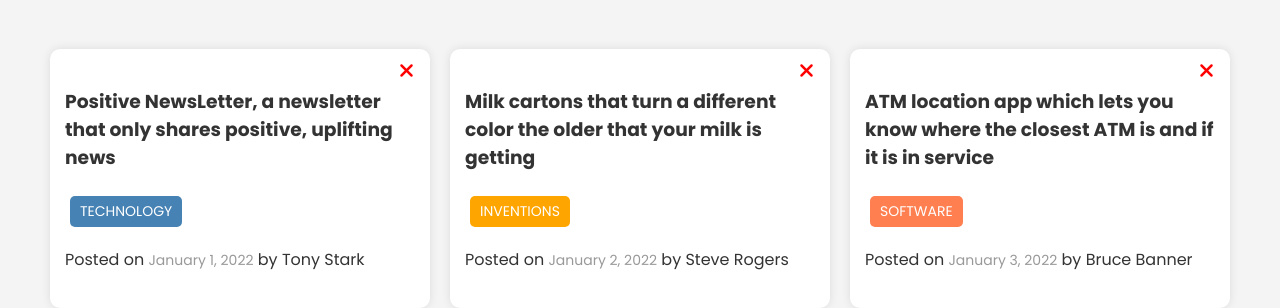
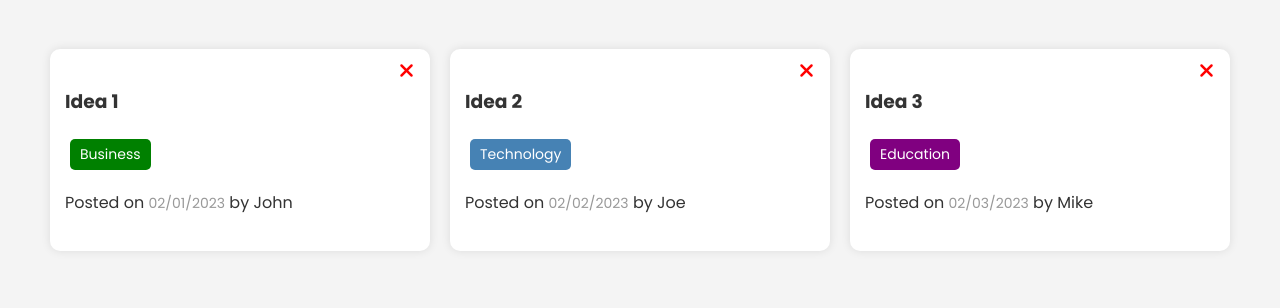
Before and after one commit to avcat/randomideas, a website built with webpack: page client/src/index.html in a window 1280 px wide. Shown: the part 90-398 px from the top of the page. Built offline with nearby package versions, Linux system fonts and the light colour scheme.

Commit message:
Added IdeaList. Added output of cards with the data.

```diff
--- /dev/null
+++ b/client/src/components/IdeaList.js
@@ -0,0 +1,52 @@
+class IdeaList {
+  constructor() {
+    this._ideaListEL = document.querySelector('#idea-list');
+    this._ideas = [
+      {
+        id: 1,
+        text: 'Idea 1',
+        tag: 'Business',
+        username: 'John',
+        date: '02/01/2023',
+      },
+      {
+        id: 2,
+        text: 'Idea 2',
+        tag: 'Technology',
+        username: 'Joe',
+        date: '02/02/2023',
+      },
+      {
+        id: 3,
+        text: 'Idea 3',
+        tag: 'Education',
+        username: 'Mike',
+        date: '02/03/2023',
+      },
+    ];
+  }
+
+  render() {
+    this._ideaListEL.innerHTML = this._ideas
+      .map((idea) => {
+        return `
+          <div class="card">
+            <button class="delete"><i class="fas fa-times"></i></button>
+            <h3>
+              ${idea.text}
+            </h3>
+            <p class="tag tag-${idea.tag.toLowerCase()}">
+              ${idea.tag}
+            </p>
+            <p>
+              Posted on <span class="date">${idea.date}</span> by
+              <span class="author">${idea.username}</span>
+            </p>
+          </div>
+        `;
+      })
+      .join('');
+  }
+}
+
+export default IdeaList;
--- a/client/src/index.html
+++ b/client/src/index.html
@@ -14,44 +14,7 @@
       </button>
     </header>
     <div class="container">
-      <div id="idea-list" class="ideas">
-        <div class="card">
-          <button class="delete"><i class="fas fa-times"></i></button>
-          <h3>
-            Positive NewsLetter, a newsletter that only shares positive,
-            uplifting news
-          </h3>
-          <p class="tag tag-technology">TECHNOLOGY</p>
-          <p>
-            Posted on <span class="date">January 1, 2022</span> by
-            <span class="author">Tony Stark</span>
-          </p>
-        </div>
-        <div class="card">
-          <button class="delete"><i class="fas fa-times"></i></button>
-          <h3>
-            Milk cartons that turn a different color the older that your milk is
-            getting
-          </h3>
-          <p class="tag tag-inventions">INVENTIONS</p>
-          <p>
-            Posted on <span class="date">January 2, 2022</span> by
-            <span class="author">Steve Rogers</span>
-          </p>
-        </div>
-        <div class="card">
-          <button class="delete"><i class="fas fa-times"></i></button>
-          <h3>
-            ATM location app which lets you know where the closest ATM is and if
-            it is in service
-          </h3>
-          <p class="tag tag-software">SOFTWARE</p>
-          <p>
-            Posted on <span class="date">January 3, 2022</span> by
-            <span class="author">Bruce Banner</span>
-          </p>
-        </div>
-      </div>
+      <div id="idea-list" class="ideas"></div>
     </div>
 
     <div id="modal" class="modal">
--- a/client/src/index.js
+++ b/client/src/index.js
@@ -1,8 +1,12 @@
 import '@fortawesome/fontawesome-free/css/all.css';
 import Modal from './components/Modal';
 import IdeaForm from './components/IdeaForm';
+import IdeaList from './components/IdeaList';
 import './css/style.css';
 
 const modal = new Modal();
 const ideaForm = new IdeaForm();
 ideaForm.render();
+
+const ideaList = new IdeaList();
+ideaList.render();
```
